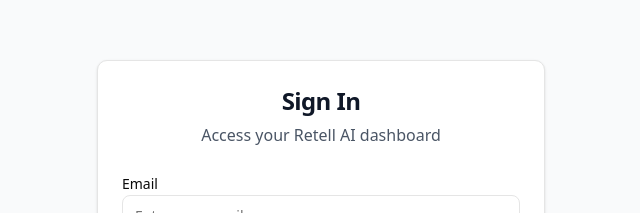
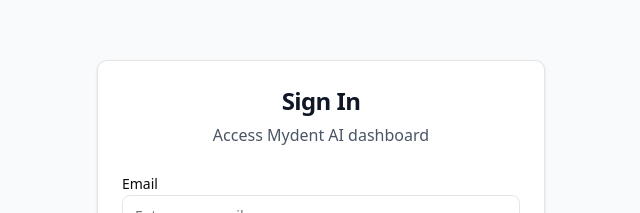
Before and after one commit to Devmate-Solutions/Procope_portal, a Next.js app: page /login in a window 1280 px wide. Shown: the part 130-343 px from the top of the page, without its empty margins (319-959 px from the left). Built offline with nearby package versions, Linux system fonts and the light colour scheme.

Commit message:
add logo

```diff
--- a/src/app/login/page.tsx
+++ b/src/app/login/page.tsx
@@ -65,7 +65,7 @@ export default function LoginPage() {
             Sign In
           </CardTitle>
           <p className="text-gray-600">
-            Access your Retell AI dashboard
+            Access Mydent AI dashboard
           </p>
         </CardHeader>
         <CardContent>
```
